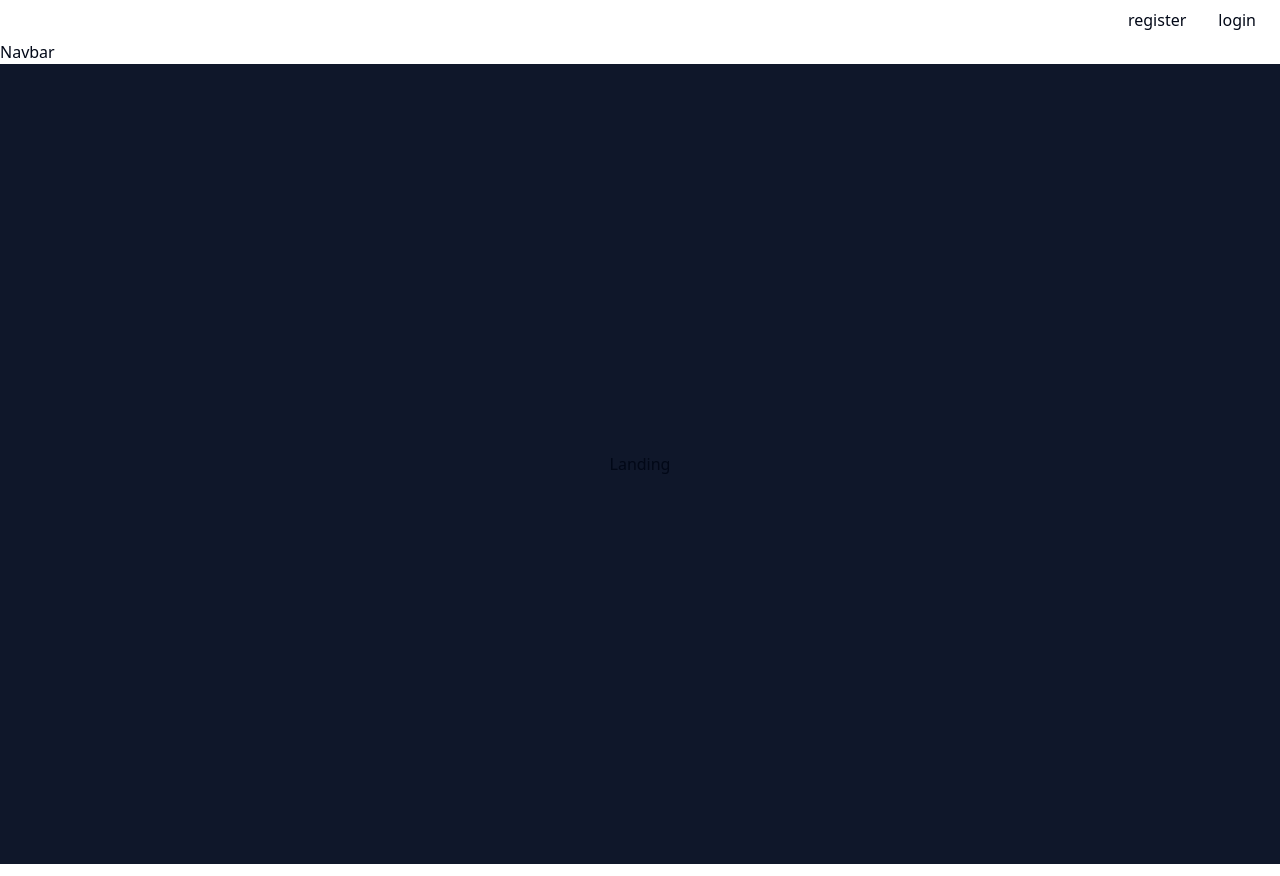
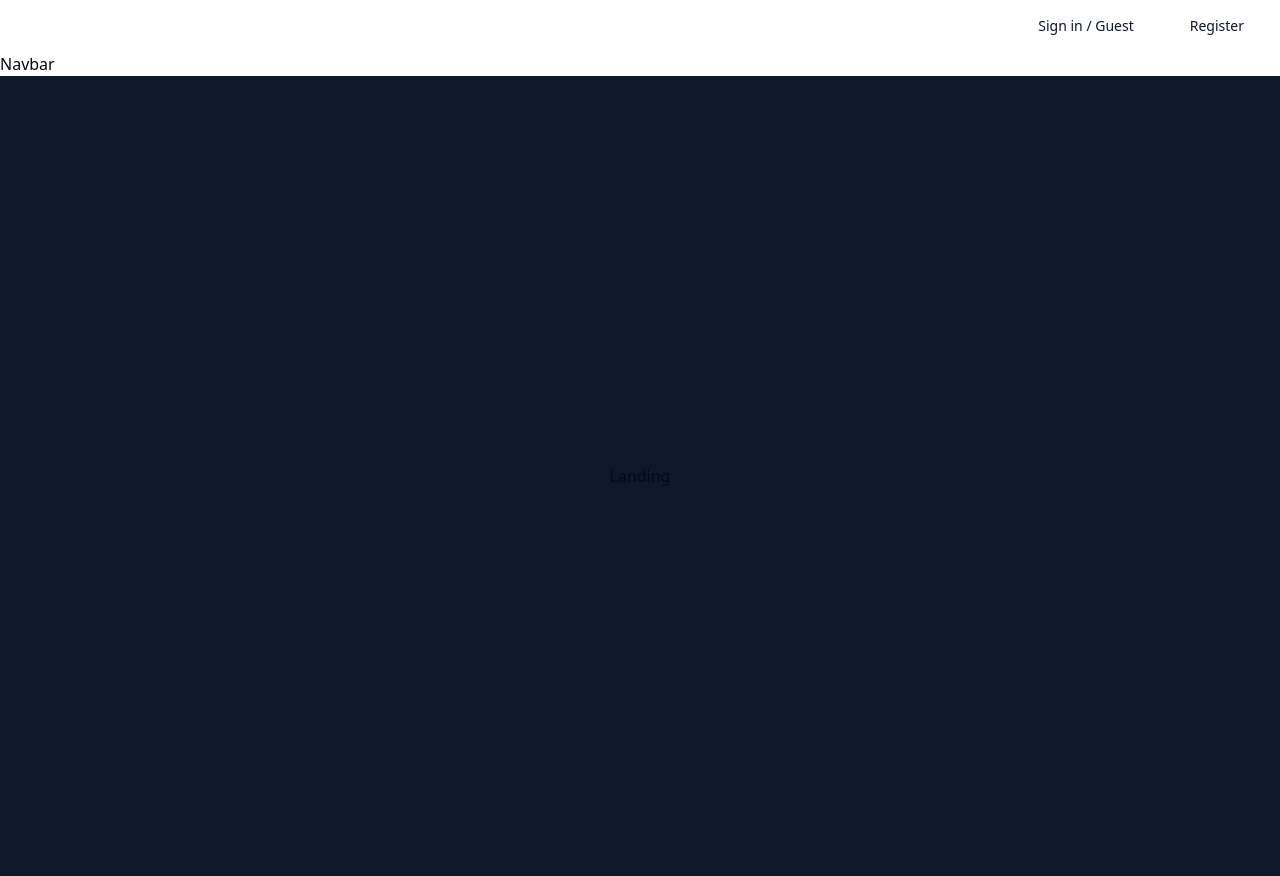
Before and after one commit to ImpulseImp/comfy-store-with-TS, a React (Vite) app: page / in a window 1280 px wide. Both pictures are taken after a click on the button "Logout". Built offline with nearby package versions, Linux system fonts and the light colour scheme.

Commit message:
add Sign in and Register Link

```diff
--- a/src/components/Header.tsx
+++ b/src/components/Header.tsx
@@ -1,10 +1,10 @@
-import { Link, useNavigate } from 'react-router-dom';
-import { Button } from './ui/button';
-import { useState } from 'react';
+import { Link, useNavigate } from "react-router-dom";
+import { Button } from "./ui/button";
+import { useState } from "react";
 
 const Header = () => {
   const [user, setUser] = useState<{ username: string } | null>({
-    username: 'demo user',
+    username: "demo user",
   });
   // const [user, setUser] = useState<{ username: string } | null>(null);
   const handleLogout = () => {
@@ -13,20 +13,29 @@ const Header = () => {
 
   return (
     <header>
-      <div className='align-element flex justify-center sm:justify-end py-2 mr-6'>
+      <div className="align-element mr-6 flex justify-center py-2 sm:justify-end">
         {user ? (
+          <div className="flex items-center gap-x-4 sm:gap-x-8">
+            <p>Hello, {user.username}</p>
             <Button
+              variant="link"
               onClick={() => {
                 setUser(null);
               }}
-            size='lg'
+              size="sm"
             >
               Logout
             </Button>
+          </div>
         ) : (
-          <div className='flex gap-x-2  sm:gap-x-8 items-center'>
-            <Link to='/register'>register</Link>
-            <Link to='/login'>login</Link>
+          <div className="flex items-center  gap-x-4 sm:gap-x-8">
+            <Button asChild variant="link" size="sm">
+              <Link to="/login">Sign in / Guest</Link>
+            </Button>
+
+            <Button asChild variant="link" size="sm">
+              <Link to="/register">Register</Link>
+            </Button>
           </div>
         )}
       </div>
```
Lines whose indentation alone changed are shown as unchanged.
